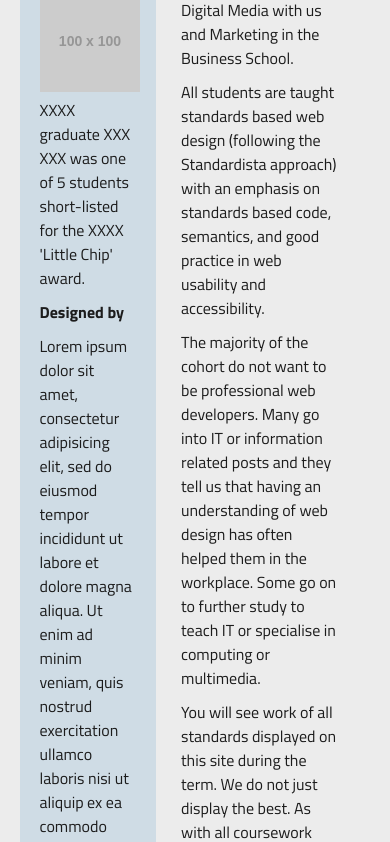
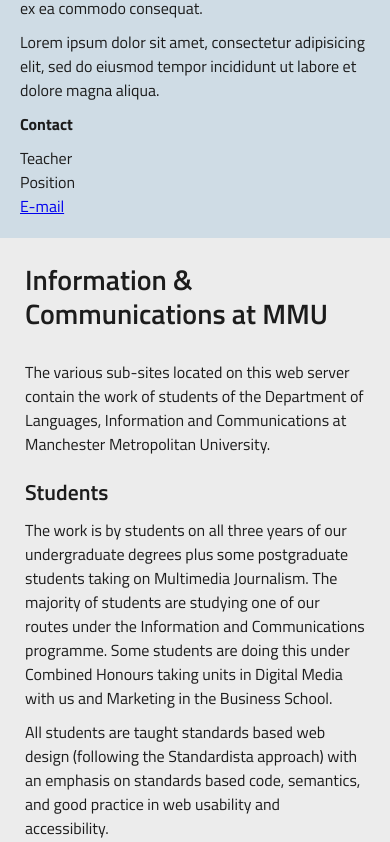
Before and after one commit to pkrisz89/mmu-ico, a website: page app/index.html in a window 390 px wide. Shown: the part 1158-2000 px from the top of the page. Drawn offline with nearby package versions, Linux system fonts and the light colour scheme; some packages are replaced by stand-ins of ours; placeholder pictures from the web are drawn by us.

Commit message:
Made mobile friendly homepage

```diff
--- a/app/index.html
+++ b/app/index.html
@@ -34,7 +34,8 @@
         </div>
 		<nav>
             <ul>
-                <li><a href="#/">Home</a></li>
+                <!-- <li><a href="#/">Home</a></li> -->
+                <li><a href="#/"><i class="fa fa-home" aria-hidden="true"></i>Home</a></li>
                 <li><a href="#/year-one">Year 1</a></li>
                 <li><a href="#/year-two">Year 2</a></li>
                 <li><a href="#/year-three">Year 3</a></li>
@@ -56,9 +57,6 @@
                 <a href="http://www.krispinter.co.uk" target="_blank">Krisztian Pinter</a>
             </p> <!-- Coders -->
         </div>
-
     </footer>
-
 </body>
-
 </html>
--- a/app/sass/content.scss
+++ b/app/sass/content.scss
@@ -8,37 +8,56 @@
 
 	aside,
 	.myContent {
-		float: left;
+		@include clearfix;
+		display: inline-block;
 	}
 
 	aside {
+		float: left;
 		margin-left: 5%;
 		margin-top: 30px;
 		margin-bottom: 30px;
 		background: $sidebarBlue;
 		padding: 20px;
 		width: 35%;
+		// BREAKPOINTS HERE
+		@include breakpoint(sml) {
+			width: 100%;
+			margin: 0;
+			margin-top: 30px;
+		}//bp-small
+		// BREAKPOINTS HERE
 		ul {
 			list-style-type: none;
 		}//ul
 	}//aside
 
 	.myContent {
-		margin-top: -37px;
+		margin-top: -67px;
 		margin-bottom: 30px;
 		padding: 25px;
-		width: 53%;
+		width: 60%;
+		// BREAKPOINTS HERE
+		@include breakpoint(med) {
+			margin-top: 0;
+		}
+		@include breakpoint(sml) {
+			width: 100%;
+			margin: 0;
+			margin-bottom: 30px;
+		}//bp-small
+		// BREAKPOINTS HERE
 		h1 {
 			font-size: 1.75em;
 			line-height: 1.2em;
 			margin-bottom: 30px !important;
 			font-weight: $semibold;
-		}
+		}//h1
 		h2 {
 			font-size: 1.35em;
 			font-weight: $semibold;
 			margin-top: 10px;
 			margin-bottom: 10px;
-		}
+		}//h2
 	} //myContent
 }//main
--- a/app/sass/footer.scss
+++ b/app/sass/footer.scss
@@ -5,7 +5,12 @@
 	color: $greyThird;
 	font-size: .75em;
 	margin: 0;
+	@include breakpoint(med) {
+		text-align: center;
+	}//bp-med
+	text-align: right;
 	background: $dark;
+
 	.footerinfo {
 		@include border-box;
 		display: inline-block;
@@ -24,4 +29,5 @@
 			}//a
 		}//p
 	} //footerinfo
+
 }//footer
--- a/app/sass/header.scss
+++ b/app/sass/header.scss
@@ -14,6 +14,11 @@
 		text-align: center;
 		width: 35%;
 		color: $lightGrey;
+
+		@include breakpoint(med) {
+			width: 100%;
+			margin: 0;
+		}//bp-med
 		h1 {
 			font-size: 1.55em;
 			font-weight: $semibold;
@@ -40,17 +45,34 @@
 		right: 0;
 		width: 60%;
 		background: $blue;
+		@include breakpoint(med) {
+			position: relative;
+			width: 100%;
+			top: 0;
+		}//bp-med
 		ul {
 			display: block;
 			list-style-type: none;
 			li {
 				float: left;
+				i { //icon home
+					margin-right: 5px;
+				}//icon
+				@include breakpoint(med) {
+					width: 50%;
+					text-align: center;
+					background: $blue;
+				}//bp-med
 				a {
 					text-decoration: none;
 					font-size: .9em;
 					color: $lightGrey;
 					padding: 10px;
 					display: block;
+					@include breakpoint(med) {
+						font-weight: $semibold;
+						padding: 15px;
+					}//bp-med
 					&:hover {
 						background: $navyTwo;
 					}//hover-nav
@@ -59,20 +81,33 @@
 			.grads {
 				float: right;
 				margin-right: 25px;
+				@include breakpoint(med) {
+					width: 100%;
+					text-align: center;
+					font-size: 1.2em;
+					margin: 0;
+					border-bottom: 1px solid $blue;
+				}//bp-med
 				a {
 					background: $background;
-					color: $orangeRed;
+					color: $blue;
 					font-weight: $semibold;
 					i { //icon grad-hat
 						margin-right: 5px;
 					}
 					&:hover {
+						color: $orangeRed;
 						background: $background;
 						text-decoration: underline;
+						border-bottom: none;
+						@include breakpoint(med) {
+							background: lighten($orangeRed, 3);
+							color: $background;
+							text-decoration: none;
+						}//bp-med
 					}//hover
 				}//a
 			}//grads
 		}//ul
 	}//nav
-
 }//header
--- a/app/sass/main.scss
+++ b/app/sass/main.scss
@@ -24,18 +24,24 @@
 }
 
 
+.wrapper {
+    @include clearfix;
+    height: 100%;
+    @include border-box;
+}
+
 //Grids
 
-.wrapper, .row {
-    @extend %clearfix;
-    }
+// .wrapper, .row {
+//     @extend %clearfix;
+//     }
 
-[class*='column-'] {
-    float: left;
-    padding: 1em;
-    width: 100%;
-    min-height: 1px;
-    }
+// [class*='column-'] {
+//     float: left;
+//     padding: 1em;
+//     width: 100%;
+//     min-height: 1px;
+//     }
 
 
 
--- a/app/sass/mixins.scss
+++ b/app/sass/mixins.scss
@@ -1,3 +1,11 @@
+@mixin backImage($image, $height, $bgSize) {
+  background: url($image);
+  background-repeat: no-repeat;
+  background-position: center center;
+  background-size: $bgSize;
+  height: $height;
+} //backImage linear-gradient(to bottom,rgba(0,0,0,0), rgba(0,0,0,.6)),
+
 @mixin border-box {
     -webkit-box-sizing: border-box;
     -moz-box-sizing: border-box;
@@ -16,6 +24,17 @@
     }
 }
 
+@mixin clearfix {
+  &:before,
+  &:after {
+    content: '';
+    display: table;
+  } //before, after
+  &:after {
+    clear: both;
+  } //after
+} //clearfix
+
 @function calculateRem($size) {
   $remSize: $size / 16px;
   @return $remSize * 1rem;
@@ -27,23 +46,54 @@
 }
 
 
-@mixin bp-large {
-  @media only screen and (max-width: 60em) {
-    @content;
-  }
-}
+// @mixin bp-large {
+//   @media only screen and (max-width: 60em) {
+//     @content;
+//   }
+// }
 
-@mixin bp-medium {
-  @media only screen and (max-width: 40em) {
-    @content;
-  }
-}
+// @mixin bp-medium {
+//   @media only screen and (max-width: 40em) {
+//     @content;
+//   }
+// }
 
-@mixin bp-small {
-  @media only screen and (max-width: 30em) {
-    @content;
-  }
-}
+// @mixin bp-small {
+//   @media only screen and (max-width: 30em) {
+//     @content;
+//   }
+// }
+
+
+
+@mixin breakpoint($length) {
+  @if $length == sml {
+    @media (max-width: $small) {
+      @content;
+    } //@media max-width: $small = 480px
+  } //if "sml"
+
+  @else if $length == med {
+    @media (max-width: $medium) {
+      @content;
+    } //media max-width $medium = 640px
+  } //else if "med"
+
+  @else if $length == lrg {
+    @media (min-width: $large) {
+      @content;
+    } //media min-width $large = 960px
+  } //else if "lrg"
+
+  @else {
+    @warn "Breakpoint mixin supports: sml, med, lrg";
+  } //else warn
+} //breakpoint mixin
+
+
+
+
+
 
 @mixin keyframes($animation-name) {
     @-webkit-keyframes #{$animation-name} {
--- a/app/sass/variables.scss
+++ b/app/sass/variables.scss
@@ -46,3 +46,7 @@
 // breakpoints
 $breakpoint-small	: "only screen and (min-width: 20em)";
 $breakpoint-medium	: "only screen and (min-width: 50em)";
+
+$large			:	60em; //Desktop
+$medium			:	40em; //Mobile
+$small			:	30em; //Mobile
--- a/app/templates/home.html
+++ b/app/templates/home.html
@@ -1,5 +1,5 @@
 	<aside role="sidebar">
-		<section class="little">
+		<section>
 			<h3>Little Chip Award</h3>
 			<p>Lorem ipsum dolor sit amet, consectetur adipisicing elit, sed do eiusmod
 			tempor incididunt ut labore et dolore magna aliqua. Ut enim ad minim veniam,
@@ -12,7 +12,7 @@
 			<img src="http://placehold.it/100x100" alt="" title="">
 			<p>XXXX graduate XXX XXX was one of 5 students short-listed for the XXXX 'Little Chip' award.</p>
 		</section>
-		<section class="credits">
+		<section>
 			<p><strong>Designed by</strong></p>
 			<p>Lorem ipsum dolor sit amet, consectetur adipisicing elit, sed do eiusmod
 			tempor incididunt ut labore et dolore magna aliqua. Ut enim ad minim veniam,
@@ -41,7 +41,7 @@
 		<h1>Information &amp; Communications at MMU</h1>
 		<p>The various sub-sites located on this web server contain the work of students of the Department of Languages, Information and Communications at Manchester Metropolitan University.</p>
 
-		<section id="stu">
+		<section>
 			<h2>Students</h2>
 			<p>The work is by students on all three years of our undergraduate degrees plus some postgraduate students taking on Multimedia Journalism. The majority of students are studying one of our routes under the Information and Communications programme. Some students are doing this under Combined Honours taking units in Digital Media with us and Marketing in the Business School.</p>
 
@@ -52,17 +52,17 @@
 			<p>You will see work of all standards displayed on this site during the term. We do not just display the best. As with all coursework there will be a wide range of talent on display. What you don't see is our marking or feedback. We act like clients. If they don't fulfil the brief, they lose marks. If the work isn't following the standards we expect, they lose marks. You get the idea. You can view a pdf of our current guidelines <a href="http://www.ico.mmu.ac.uk/media/docs/required_practices.pdf" target=_blank>Required Practices for Web Development Assignments</a>.</p>
 		</section>
 
-		<section id="guests">
+		<section>
 			<h2>Guest Speakers</h2>
 			<p>We have a strong programme of guest speakers from industry. This has included speakers from Opera, Code Computerlove, The Reading Room, Mickey and Mallory, Pushon, Magnetic North and the BBC UX team. And individual names such as Andy Clarke, Richard Clark and Brendan Dawes. You can read about our 2012-2013 guests. If you would like to contribute, email <a href="mailto:r.eskins@mmu.ac.uk">Richard Eskins</a>.</p>
 		</section>
 
-		<section id="placements">
+		<section>
 			<h2>Placements</h2>
 			<p>Our students are always looking for ways of getting that vital workplace experience. In the past this has led to companies employing the same student once they graduate. If you can offer any placements, however short please let me know. If you are a freelancer that may have some work you sub-contract to a student please keep us in mind.</p>
 		</section>
 
-		<section id="work">
+		<section>
 			<h2>Work</h2>
 			<p>Most of our students who are really interested in web design go into front end and UX roles. Sometimes we have one or two techies that lean towards backend and stuff like Ruby. We also have others that are better with design and SEO. Our students are working successfully in many agencies around Manchester and the North West as well as the BBC. You can see some of our graduate profiles, like Abid's, on the <a href="http://diginnmmu.com/research/digital-alumni-abid-din-senior-developer-544">MMU Digital Innovation web site</a>. You can tweet me any vacancies via <a href="https://twitter.com/eskins">@eskins.</a></p>
 		</section>
```
Also changed, not shown: app/css/content.css, app/css/footer.css, app/css/header.css, app/css/main.css.
